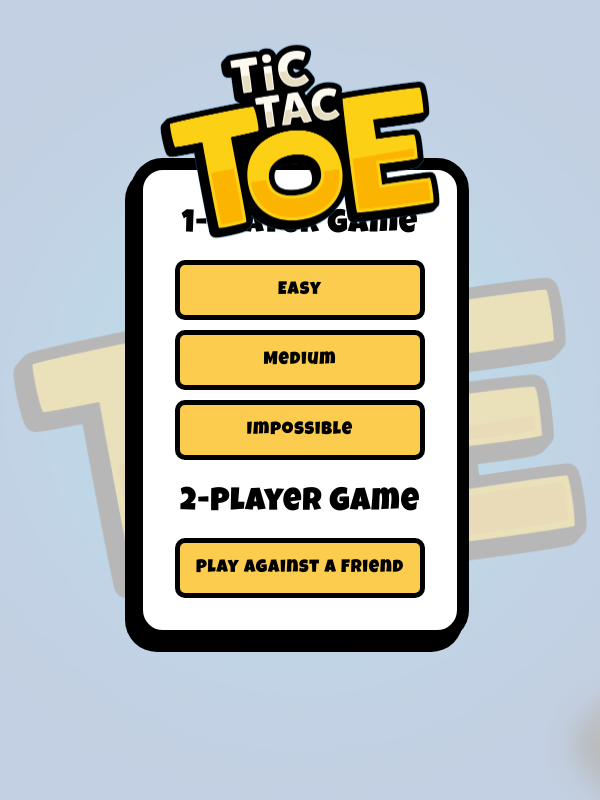
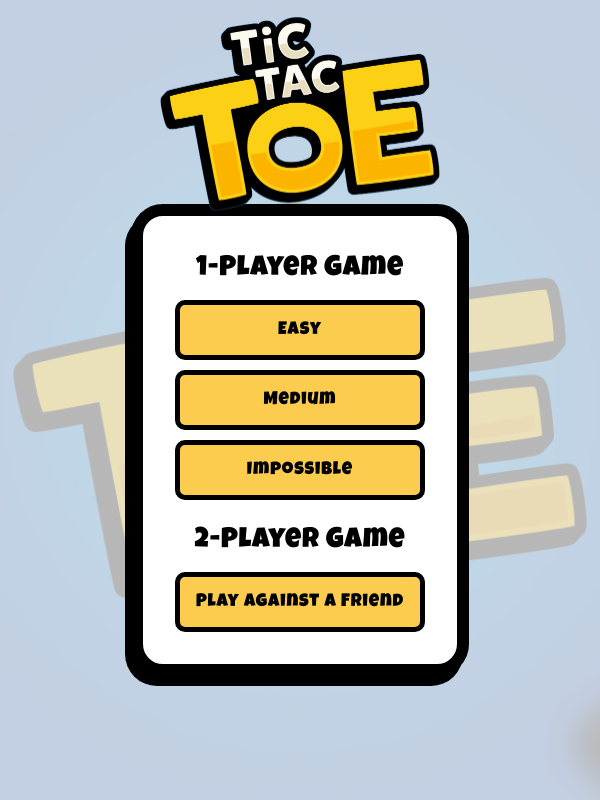
Before and after one commit to kennysabangan/TicTacToe, a React (Vite) app: page / in a window 600 px wide. Built offline with nearby package versions, Linux system fonts and the light colour scheme.

Commit message:
fix styling for different screen sizes

```diff
--- a/src/assets/styles/board.css
+++ b/src/assets/styles/board.css
@@ -1,7 +1,30 @@
 .title-img {
     position: absolute;
-    transform: scale(0.5);
-    margin-bottom: 65vh;
+}
+
+@media (min-width: 320px) {
+    .title-img {
+        transform: scale(0.4) translateY(-170%);
+    }
+
+    h1 {
+        font-size: 1.75rem;
+    }
+}
+
+@media (max-width: 600px) {
+    .title-img {
+        transform: scale(0.4) translateY(-140%);
+    }
+    .board {
+        margin-top: 10vh;
+    }
+}
+
+@media (min-width: 600px) {
+    .title-img {
+        transform: scale(0.5) translateY(-140%);
+    }
 }
 
 .board {
@@ -11,9 +34,6 @@
     border-radius: 2rem;
     padding: 2rem;
     box-shadow: -6px 10px 0 black;
-    max-width: 90vw;
-    min-width: 25vw;
-    min-height: 25vw;
 }
 
 .select-mode {
@@ -43,7 +63,7 @@
     box-shadow: -2px 2px 0 black;
 
     /* Breakpoints */
-    @media (max-width: 600px) {
+    @media (min-width: 600px) {
         height: 7rem;
         width: 7rem;
     }
--- a/src/components/board.tsx
+++ b/src/components/board.tsx
@@ -99,17 +99,17 @@ const Board = () => {
     function moveAi() {
         let aiMove: Pair | null = actions(board)[0];
             switch (modeSelected) {
-                // EASY: 55% CHANCE OF CHOSING THE MOST OPTIMAL MOVE
+                // EASY: 45% CHANCE OF CHOSING THE MOST OPTIMAL MOVE
                 case EASY:
-                    if (Math.random() < 0.45) {
+                    if (Math.random() < 0.55) {
                         aiMove = actions(board)[Math.floor(Math.random() * actions(board).length)];
                     } else {
                         aiMove = minimax(board);
                     }
                     break;
-                // MEDIUM: 80% CHANCE OF CHOOSING THE MOST OPTIMAL MOVE
+                // MEDIUM: 70% CHANCE OF CHOOSING THE MOST OPTIMAL MOVE
                 case MEDIUM:
-                    if (Math.random() < 0.20) {
+                    if (Math.random() < 0.30) {
                         aiMove = actions(board)[Math.floor(Math.random() * actions(board).length)];
                     } else {
                         aiMove = minimax(board);
```
